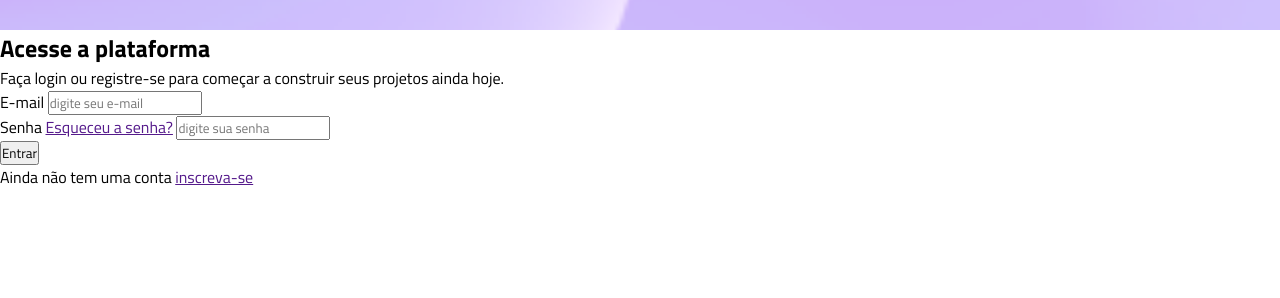
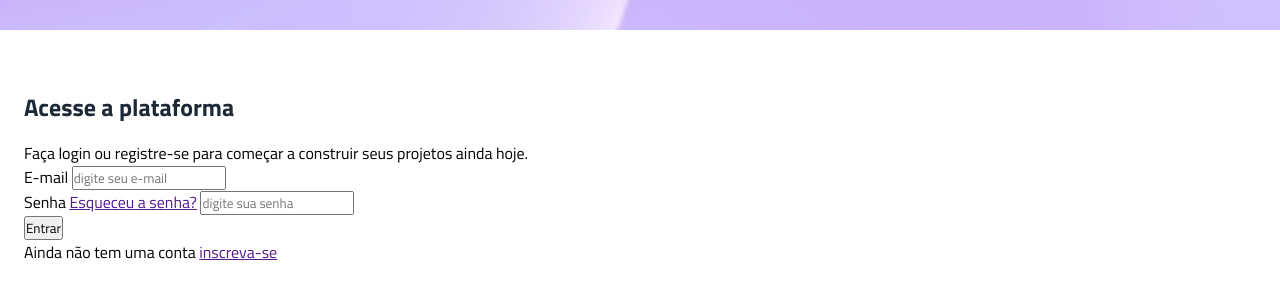
Before and after one commit to rick915/projeto_vertigo, a plain HTML site: page index.html in a window 1280 px wide. Shown: the part 104-402 px from the top of the page. Drawn offline with Linux system fonts and the light colour scheme.

Commit message:
ajustes de section descricao

```diff
--- a/style.css
+++ b/style.css
@@ -14,4 +14,20 @@ header{
     display: flex;
     justify-content: center;
     align-items: center;
+
+    margin-bottom: 3.7rem;
 }
+
+main{
+    padding-inline: 1.5rem;
+}
+
+:root{
+    --cinza-800: #1e2938;
+    --cinza-600: #475569;
+}
+
+.descricao h1{
+    color: var(--cinza-800);
+    margin-bottom: 1rem;
+}
```
